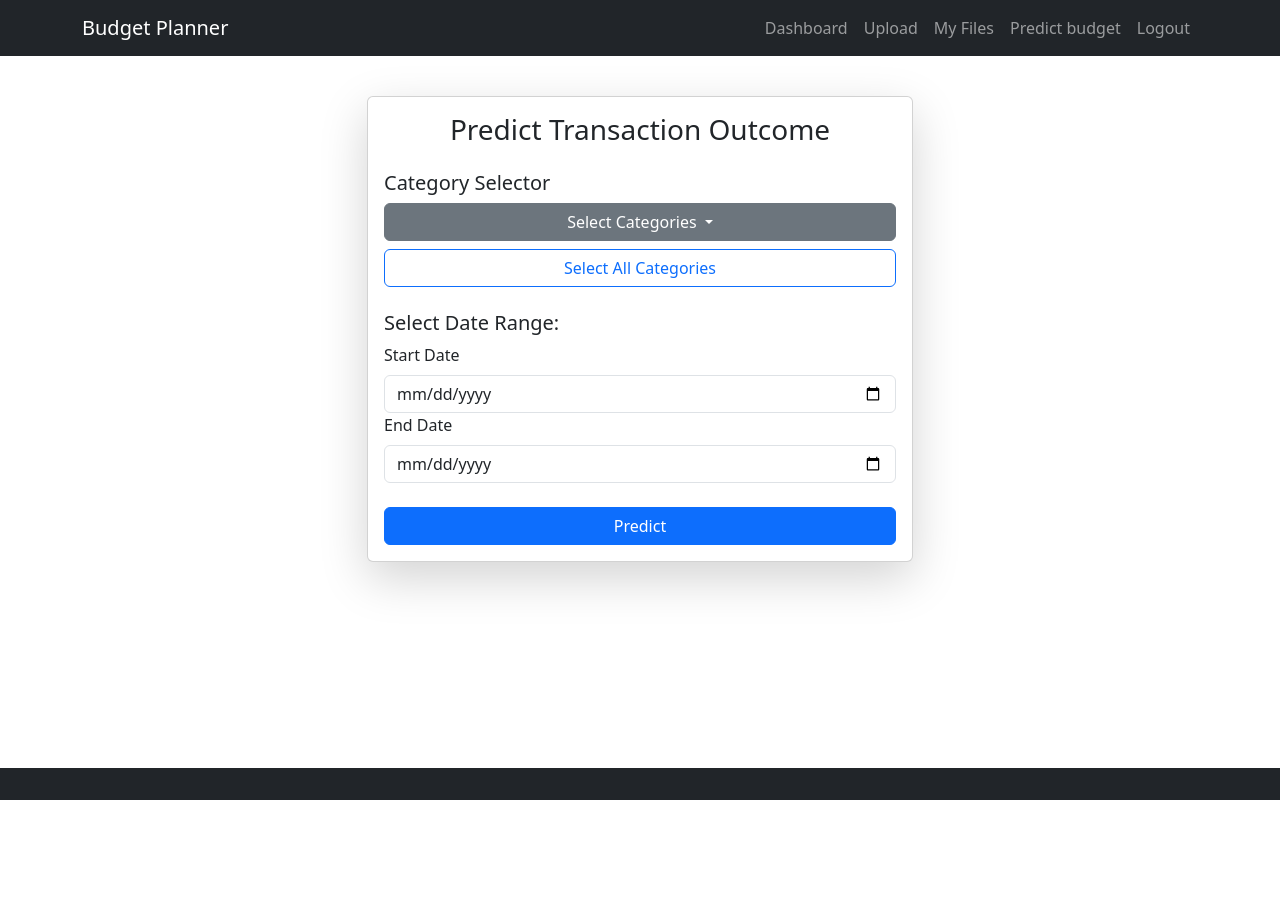
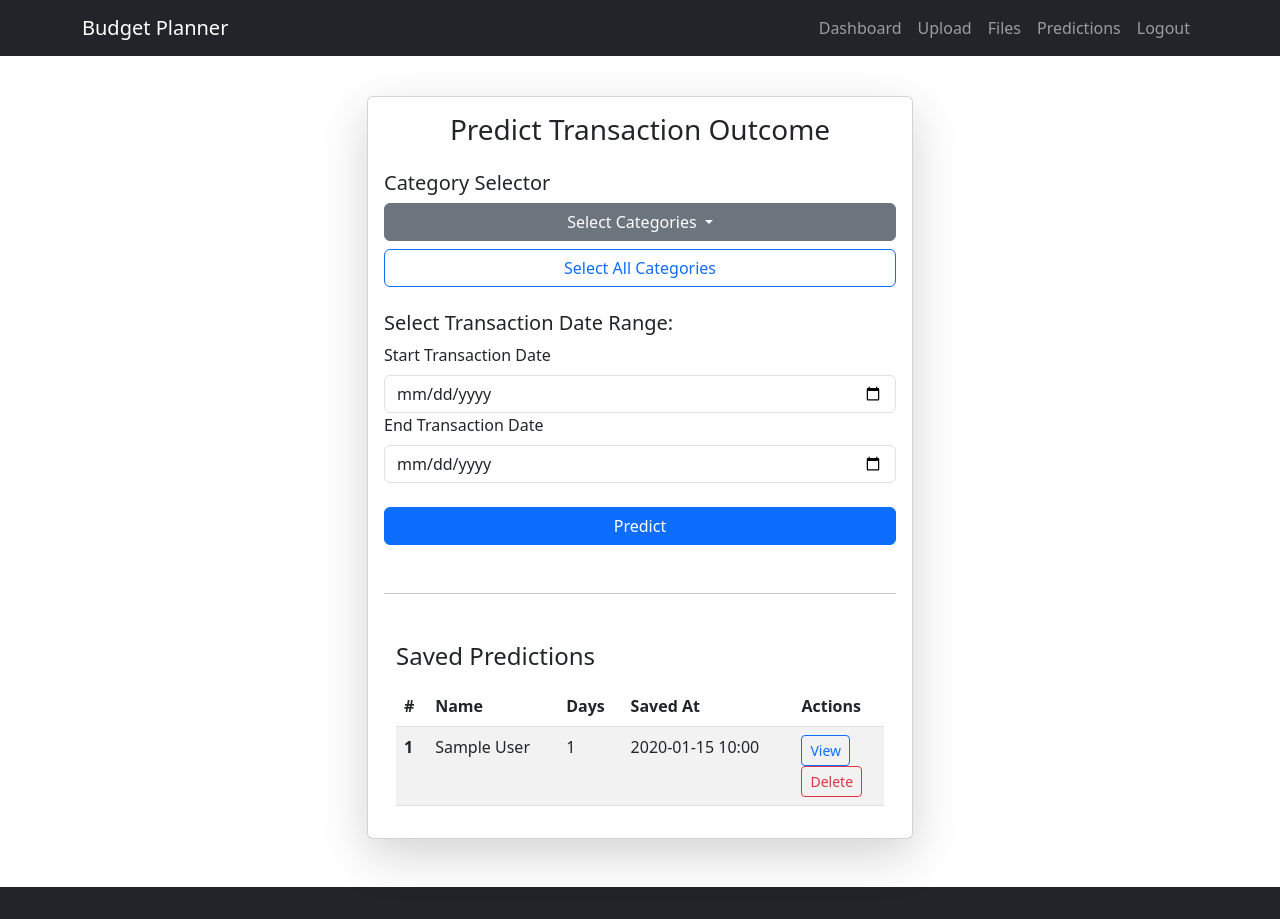
Before and after one commit to Reboot9/personal-budget-planner, a Django app: page /planner/predict/ in a window 1280 px wide. Before the commit the page ends 800 px from the top, so only its background shows below. Run offline with Django 5.2, Linux system fonts and the light colour scheme; a user stored in the database is signed in; tables that the repository leaves empty hold one stand-in row (values such as "Sample post"); parts of the project's set-up code (start-up, migrations or seed data) failed here and were passed over.

Commit message:
add saving predictions

```diff
--- a/predictions/urls.py
+++ b/predictions/urls.py
@@ -1,10 +1,15 @@
 from django.urls import path
-from .views import FileUploadView, FileListView, PredictionFormView, PredictionResultView, prediction_task_status
+from predictions import views
 
 urlpatterns = [
-    path('task-status/<str:task_id>/', prediction_task_status, name='prediction_task_status'),
-    path('upload/', FileUploadView.as_view(), name='file-upload'),
-    path('files/', FileListView.as_view(), name='file-list'),
-    path('predict/', PredictionFormView.as_view(), name='prediction_form'),
-    path('result/', PredictionResultView.as_view(), name='prediction_result'),
+    path('task-status/<str:task_id>/', views.prediction_task_status, name='prediction_task_status'),
+    path('upload/', views.FileUploadView.as_view(), name='file-upload'),
+    path('files/', views.FileListView.as_view(), name='file-list'),
+    path('predict/', views.PredictionFormView.as_view(), name='prediction_form'),
+    path('result/<int:pk>/', views.PredictionResultView.as_view(), name='view_saved_prediction'),
+    path('result/', views.PredictionResultView.as_view(), name='prediction_result'),
+
+    path('save_prediction/', views.SavePredictionView.as_view(), name='save_prediction'),
+    path('delete/<int:pk>/', views.DeletePredictionView.as_view(), name='delete_prediction'),
+
 ]
--- a/predictions/views.py
+++ b/predictions/views.py
@@ -1,17 +1,19 @@
+import json
 import os
 
 import pandas as pd
 from django.contrib.auth.mixins import LoginRequiredMixin
 from django.contrib.sites import requests
-from django.core.exceptions import ValidationError
-from django.http import JsonResponse
-from django.shortcuts import render, redirect
-from django.urls import reverse_lazy
-from django.views.generic import FormView, ListView
+from django.core.exceptions import ValidationError, PermissionDenied
+from django.http import JsonResponse, HttpResponseRedirect, HttpResponseBadRequest
+from django.shortcuts import render, redirect, get_object_or_404
+from django.urls import reverse_lazy, reverse
+from django.views import View
+from django.views.generic import FormView, ListView, DeleteView
 from django.views.generic import TemplateView
 
 from .forms import UserFileUploadForm, PredictionForm
-from .models import UserFileUpload, TransactionCategory, Transaction
+from .models import UserFileUpload, TransactionCategory, Transaction, UserPrediction, PredictionDay, PredictionCategory
 from .services.budget_prediction import BudgetPredictionModel
 from predictions.tasks import train_and_predict_task
 from celery.result import AsyncResult
@@ -27,15 +29,15 @@ def prediction_task_status(request, task_id):
             {key: (value if value is not None else 0) for key, value in day.items()}
             for day in prediction
         ]
-        # cleaned_prediction = [
-        #     {'Taxi': 4, 'Coffee': 16.475573, 'Learning': 16.209991, 'Market': 15.977781, 'Phone': 15.803815,
-        #      'Restaurant': 16.35557, },
-        #     {'Coffee': 16.475573, 'Learning': 24, 'Market': 15.977781, 'Phone': 15.803815,},
-        #     {'Coffee': 16.475573, 'Learning': 20, 'Phone': 15.803815,
-        #      'Restaurant': 16.35557, 'Taxi': 16.80649},
-        #     {'Coffee': 16.475573, 'Learning': 16.209991, 'Market': 15.977781, 'Phone': 15.803815,
-        #      'Restaurant': 16.35557, 'Taxi': 16.80649}
-        # ]
+        cleaned_prediction = [
+            {'Taxi': 4, 'Coffee': 16.475573, 'Learning': 16.209991, 'Market': 15.977781, 'Phone': 15.803815,
+             'Restaurant': 16.35557, },
+            {'Coffee': 16.475573, 'Learning': 24, 'Market': 15.977781, 'Phone': 15.803815,},
+            {'Coffee': 16.475573, 'Learning': 20, 'Phone': 15.803815,
+             'Restaurant': 16.35557, 'Taxi': 16.80649},
+            {'Coffee': 16.475573, 'Learning': 16.209991, 'Market': 15.977781, 'Phone': 15.803815,
+             'Restaurant': 16.35557, 'Taxi': 16.80649}
+        ]
         request.session['prediction_data'] = cleaned_prediction
         return JsonResponse({'status': 'done', 'result': cleaned_prediction})
     return JsonResponse({'status': 'pending'})
@@ -135,6 +137,16 @@ class PredictionFormView(LoginRequiredMixin, FormView):
     template_name = 'prediction_form.html'
     form_class = PredictionForm
 
+    def get(self, request, *args, **kwargs):
+        form = self.form_class()
+        saved_predictions = UserPrediction.objects.filter(user=request.user) \
+            .prefetch_related('days') \
+            .order_by('-created_at')
+        return self.render_to_response({
+            'form': form,
+            'saved_predictions': saved_predictions
+        })
+
     def form_valid(self, form):
         categories = form.cleaned_data['category']
         date_from = form.cleaned_data.get('date_from')
@@ -158,23 +170,78 @@ class PredictionFormView(LoginRequiredMixin, FormView):
         # return render(self.request, 'prediction_result.html', {'prediction': predictions, 'form': form})
 
     def form_invalid(self, form):
-        return self.render_to_response({'form': form})
+        saved_predictions = UserPrediction.objects.filter(user=self.request.user).prefetch_related('days').order_by('-created_at')
+        return self.render_to_response({
+            'form': form,
+            'saved_predictions': saved_predictions
+        })
 
-
-import json
 
 class PredictionResultView(TemplateView):
     template_name = 'prediction_result.html'
 
     def get_context_data(self, **kwargs):
         context = super().get_context_data(**kwargs)
-        prediction_data = self.request.session.get('prediction_data', [])
 
-        context['prediction'] = prediction_data
+        prediction_id = self.kwargs.get('pk')
+        context['readonly'] = bool(self.kwargs.get('pk'))
 
-        # if prediction_data:
-        #     predictions = json.loads(prediction_data)
-        #     context['prediction'] = json.dumps(predictions)
-        # else:
-        #     context['prediction'] = '[]'
+        if prediction_id:
+            prediction = get_object_or_404(UserPrediction, pk=prediction_id, user=self.request.user)
+            days_data = []
+            for day in prediction.days.order_by('order'):
+                day_dict = {cat.category.name: float(cat.amount) for cat in day.categories.all()}
+                days_data.append(day_dict)
+            context['prediction'] = json.dumps(days_data)
+        else:
+            days_data = self.request.session.get('prediction_data', [])
+
+        context['prediction'] = json.dumps(days_data)
+        context['prediction_length'] = len(days_data)
+
         return context
+
+class SavePredictionView(LoginRequiredMixin, View):
+    def post(self, request):
+        data_raw = request.POST.get('data', '')
+        if not data_raw:
+            return HttpResponseBadRequest("No prediction data provided.")
+
+        try:
+            data = json.loads(data_raw)
+        except json.JSONDecodeError:
+            return HttpResponseBadRequest("Invalid JSON in prediction data.")
+
+        name = request.POST.get('name', '').strip()
+
+        user_prediction = UserPrediction.objects.create(user=request.user, name=name)
+        days = [PredictionDay(prediction=user_prediction, order=i + 1) for i in range(len(data))]
+        PredictionDay.objects.bulk_create(days)
+
+        days = list(user_prediction.days.all())
+        categories = []
+        for i, day_data in enumerate(data):
+            for category_name, amount in day_data.items():
+                category = TransactionCategory.objects.filter(name=category_name).first()
+                if category:
+                    categories.append(PredictionCategory(
+                        prediction_day=days[i],
+                        category=category,
+                        amount=amount
+                    ))
+        PredictionCategory.objects.bulk_create(categories)
+
+        # Delete prediction data from session after saving
+        request.session.pop('prediction_data', None)
+
+        return redirect('home')
+
+class DeletePredictionView(LoginRequiredMixin, View):
+    def post(self, request, *args, **kwargs):
+        prediction = get_object_or_404(UserPrediction, pk=kwargs['pk'], user_id=self.request.user.id)
+
+        if prediction.user != request.user:
+            raise PermissionDenied("You do not have permission to delete this prediction.")
+
+        prediction.delete()
+        return redirect('prediction_form')
--- a/templates/base.html
+++ b/templates/base.html
@@ -30,10 +30,10 @@
                             <a class="nav-link" href="{% url 'file-upload' %}">Upload</a>
                         </li>
                         <li class="nav-item">
-                            <a class="nav-link" href="{% url 'file-list' %}">My Files</a>
+                            <a class="nav-link" href="{% url 'file-list' %}">Files</a>
                         </li>
                         <li class="nav-item">
-                            <a class="nav-link" href="{% url 'prediction_form' %}">Predict budget</a>
+                            <a class="nav-link" href="{% url 'prediction_form' %}">Predictions</a>
                         </li>
                         <li class="nav-item">
                             <a class="nav-link" href="{% url 'logout' %}">Logout</a>
@@ -106,7 +106,9 @@
                             modal.show();
 
                             // Set flag in localStorage to indicate task is done
-                            localStorage.setItem('taskCompleted', 'true');
+                            modalElement.addEventListener('hidden.bs.modal', () => {
+                                localStorage.setItem('taskCompleted', 'true');
+                            });
                         }
                     } else {
                         // Retry after 5 seconds if the task is not done
@@ -117,11 +119,16 @@
 
         // Check task status on page load if there's a task ID in the session
         window.onload = function() {
-            const taskId = "{{ request.session.task_id }}";
-            if (taskId && !localStorage.getItem('taskCompleted')) {
+            const taskId = "{{ request.session.task_id|default:'' }}";
+            if (taskId.trim() !== '' && !localStorage.getItem('taskCompleted')) {
                 checkTaskStatus(taskId);
             }
         }
+
+        document.querySelector('#taskCompletionModal .btn-primary')
+          .addEventListener('click', () => {
+            localStorage.setItem('taskCompleted', 'true');
+          });
     </script>
 </body>
 </html>
--- a/templates/prediction_form.html
+++ b/templates/prediction_form.html
@@ -36,16 +36,16 @@
           </fieldset>
 
           <fieldset class="mb-4">
-            <legend class="h5">Select Date Range:</legend>
+            <legend class="h5">Select Transaction Date Range:</legend>
             <div class="form-group">
-              <label for="{{ form.date_from.id_for_label }}" class="form-label">Start Date</label>
+              <label for="{{ form.date_from.id_for_label }}" class="form-label">Start Transaction Date</label>
               {{ form.date_from|add_class:"form-control" }}
               {% if form.date_from.errors %}
                 <div class="text-danger small">{{ form.date_from.errors|striptags }}</div>
               {% endif %}
             </div>
             <div class="form-group">
-              <label for="{{ form.date_to.id_for_label }}" class="form-label">End Date</label>
+              <label for="{{ form.date_to.id_for_label }}" class="form-label">End Transaction Date</label>
               {{ form.date_to|add_class:"form-control" }}
               {% if form.date_to.errors %}
                 <div class="text-danger small">{{ form.date_to.errors|striptags }}</div>
@@ -55,6 +55,45 @@
 
           <button type="submit" class="btn btn-primary w-100">Predict</button>
         </form>
+
+        <hr class="my-5">
+
+        <div class="container">
+          <h4 class="mb-3">Saved Predictions</h4>
+          {% if saved_predictions %}
+            <table class="table table-striped">
+              <thead>
+                <tr>
+                  <th scope="col">#</th>
+                  <th scope="col">Name</th>
+                  <th scope="col">Days</th>
+                  <th scope="col">Saved At</th>
+                  <th scope="col">Actions</th>
+                </tr>
+              </thead>
+              <tbody>
+                {% for pred in saved_predictions %}
+                  <tr>
+                    <th scope="row">{{ forloop.counter }}</th>
+                    <td>{{ pred.name|default:"(Unnamed)" }}</td>
+                    <td>{{ pred.days.count }}</td>
+                    <td>{{ pred.created_at|date:"Y-m-d H:i" }}</td>
+                    <td>
+                      <a href="{% url 'view_saved_prediction' pred.id %}" class="btn btn-sm btn-outline-primary">View</a>
+                      <form method="post" action="{% url 'delete_prediction' pred.id %}">
+                          {% csrf_token %}
+                          <button type="submit" class="btn btn-sm btn-outline-danger">Delete</button>
+                      </form>
+                    </td>
+                  </tr>
+                {% endfor %}
+              </tbody>
+            </table>
+          {% else %}
+            <p>No saved predictions yet.</p>
+          {% endif %}
+        </div>
+
       </div>
     </div>
   </div>
```
Also changed, not shown: predictions/models.py (+16 -12 lines), templates/prediction_result.html (+75 -18 lines), predictions/migrations/0002_predictionday_alter_transactioncategory_options_and_more.py (added).
